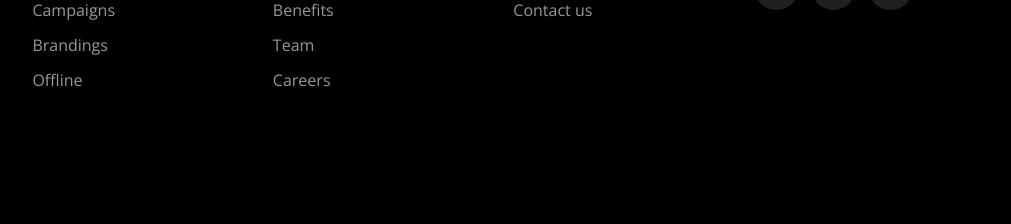
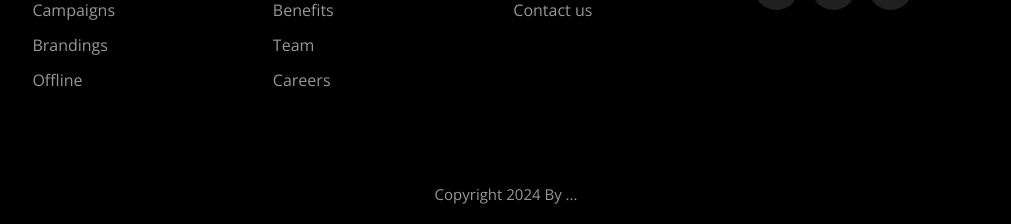
Before and after one commit to ferdynandergypramudanii/responsive-web-tour, a plain HTML site: page index.html in a window 1280 px wide. Shown: the part 3567-3791 px from the top of the page, without its empty margins (134-1145 px from the left). Before the commit the page ends 3731 px from the top, so only its background shows below. Drawn offline with nearby package versions, Linux system fonts and the light colour scheme.

Commit message:
add copyright

```diff
--- a/index.html
+++ b/index.html
@@ -206,6 +206,11 @@
         </div>
     </section>
 
+    <!-- copright -->
+    <div class="copyright">
+        <p>Copyright 2024 By ...</p>
+    </div>
+
     <!-- script js -->
     <script src="script.js"></script>
 
--- a/style.css
+++ b/style.css
@@ -421,3 +421,10 @@ header.sticky {
   color: var(--bg-color);
   transform: translateX(-4px);
 }
+
+.copyright p {
+  text-align: center;
+  padding: 20px;
+  color: #979797;
+  font-size: 15px;
+}
```
